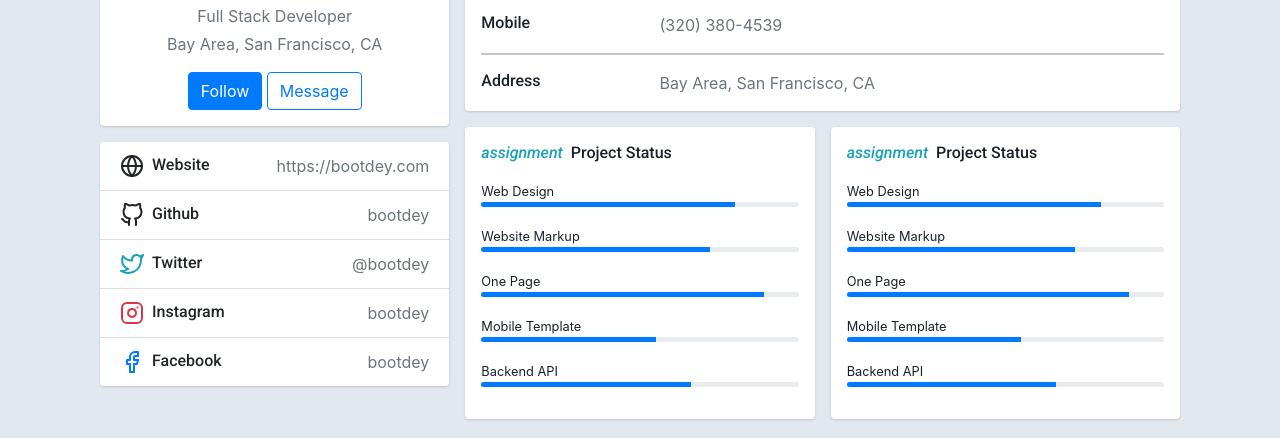
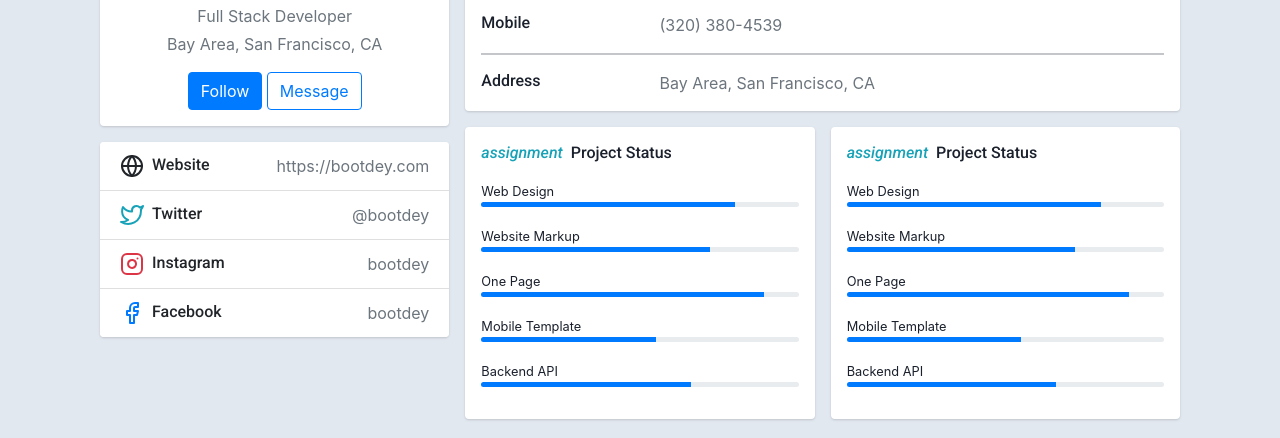
Before and after one commit to e4nthony/Group11_Sprint1_Website, a website: page src/views/doctor_user_page.html in a window 1280 px wide. Shown: the part 485-923 px from the top of the page. Drawn offline with nearby package versions, Linux system fonts and the light colour scheme; files that its build step writes are made by us from their sources; some icons are missing; files whose address does not match are found by name.

Commit message:
update doctor_user_page.html

```diff
--- a/src/views/doctor_user_page.html
+++ b/src/views/doctor_user_page.html
@@ -199,10 +199,6 @@
                 <li class="list-group-item d-flex justify-content-between align-items-center flex-wrap">
                   <h6 class="mb-0"><svg xmlns="http://www.w3.org/2000/svg" width="24" height="24" viewBox="0 0 24 24" fill="none" stroke="currentColor" stroke-width="2" stroke-linecap="round" stroke-linejoin="round" class="feather feather-globe mr-2 icon-inline"><circle cx="12" cy="12" r="10"></circle><line x1="2" y1="12" x2="22" y2="12"></line><path d="M12 2a15.3 15.3 0 0 1 4 10 15.3 15.3 0 0 1-4 10 15.3 15.3 0 0 1-4-10 15.3 15.3 0 0 1 4-10z"></path></svg>Website</h6>
                   <span class="text-secondary">https://bootdey.com</span>
-                </li>
-                <li class="list-group-item d-flex justify-content-between align-items-center flex-wrap">
-                  <h6 class="mb-0"><svg xmlns="http://www.w3.org/2000/svg" width="24" height="24" viewBox="0 0 24 24" fill="none" stroke="currentColor" stroke-width="2" stroke-linecap="round" stroke-linejoin="round" class="feather feather-github mr-2 icon-inline"><path d="M9 19c-5 1.5-5-2.5-7-3m14 6v-3.87a3.37 3.37 0 0 0-.94-2.61c3.14-.35 6.44-1.54 6.44-7A5.44 5.44 0 0 0 20 4.77 5.07 5.07 0 0 0 19.91 1S18.73.65 16 2.48a13.38 13.38 0 0 0-7 0C6.27.65 5.09 1 5.09 1A5.07 5.07 0 0 0 5 4.77a5.44 5.44 0 0 0-1.5 3.78c0 5.42 3.3 6.61 6.44 7A3.37 3.37 0 0 0 9 18.13V22"></path></svg>Github</h6>
-                  <span class="text-secondary">bootdey</span>
                 </li>
                 <li class="list-group-item d-flex justify-content-between align-items-center flex-wrap">
                   <h6 class="mb-0"><svg xmlns="http://www.w3.org/2000/svg" width="24" height="24" viewBox="0 0 24 24" fill="none" stroke="currentColor" stroke-width="2" stroke-linecap="round" stroke-linejoin="round" class="feather feather-twitter mr-2 icon-inline text-info"><path d="M23 3a10.9 10.9 0 0 1-3.14 1.53 4.48 4.48 0 0 0-7.86 3v1A10.66 10.66 0 0 1 3 4s-4 9 5 13a11.64 11.64 0 0 1-7 2c9 5 20 0 20-11.5a4.5 4.5 0 0 0-.08-.83A7.72 7.72 0 0 0 23 3z"></path></svg>Twitter</h6>
```
